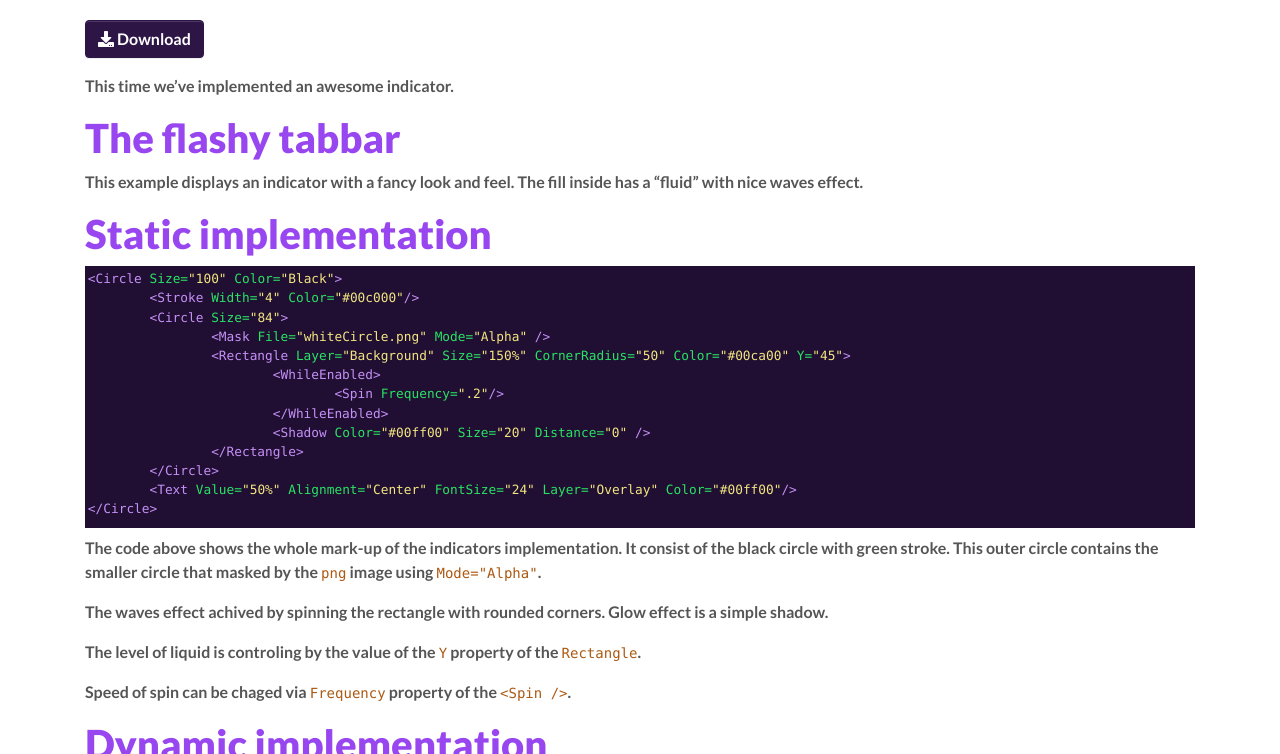
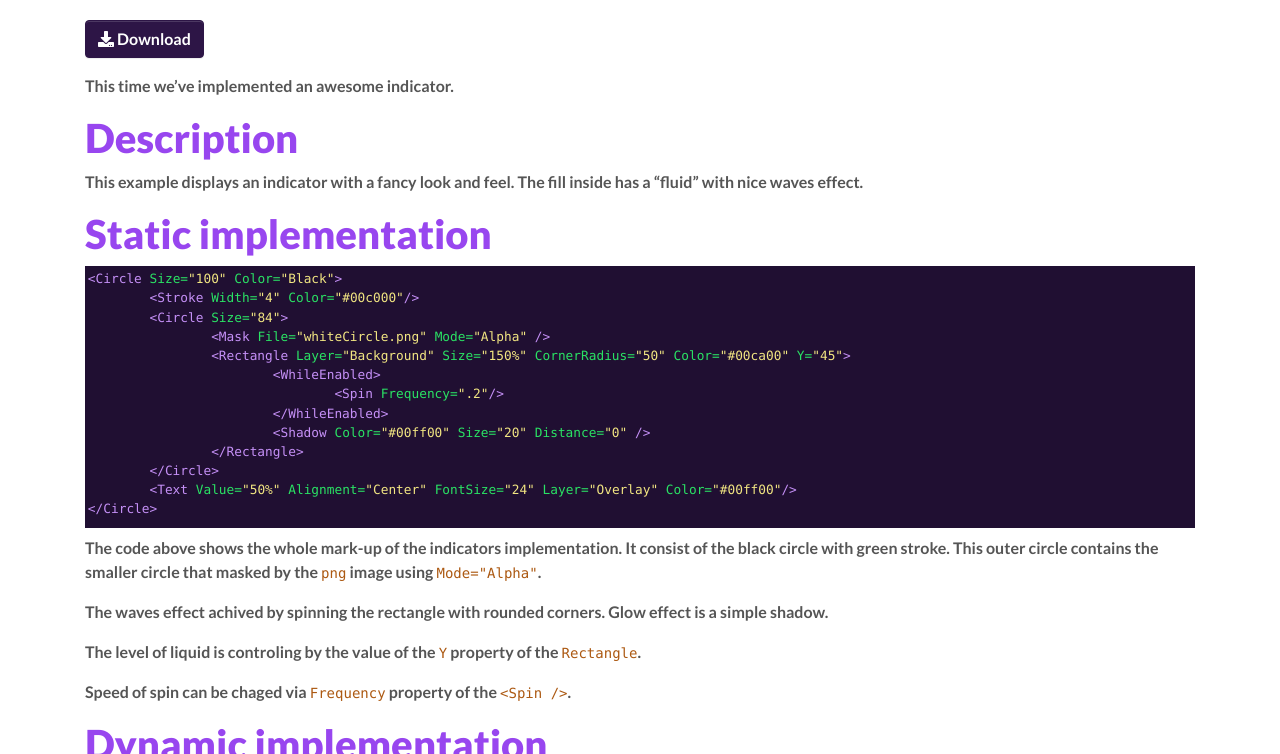
Before and after one commit to fuse-open/fuse-open.github.io, a Jekyll site: the page built from _examples/fluid-indicator.md, in a window 1280 px wide and 900 px high, scrolled down 699 px, cut to the strip 146-900 px from the top of the window. Built offline with Jekyll 4.4.1, drawn with Linux system fonts in a browser that asks for light colours; nearby versions of some CDN libraries.

Commit message:
fixed text

```diff
--- a/_examples/fluid-indicator.md
+++ b/_examples/fluid-indicator.md
@@ -17,7 +17,7 @@ preview-video: hYGzk-BcmdE
 ---
 This time we've implemented an awesome indicator.
 
-## The flashy tabbar
+## Description
 
 This example displays an indicator with a fancy look and feel. The fill inside has a "fluid" with nice waves effect.
 
```
